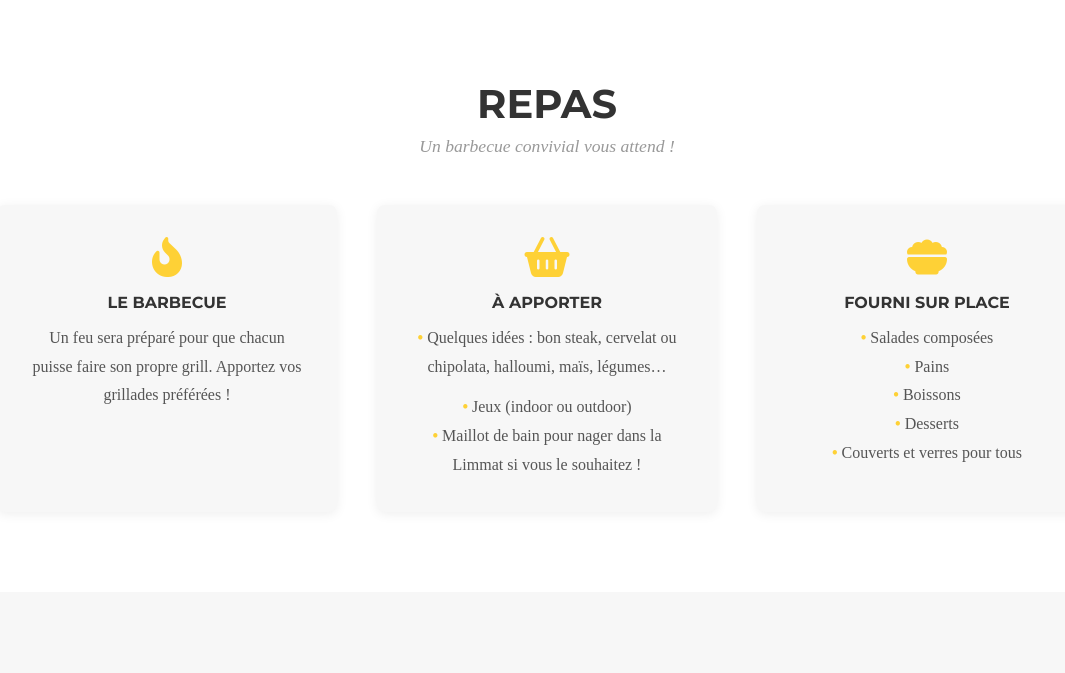
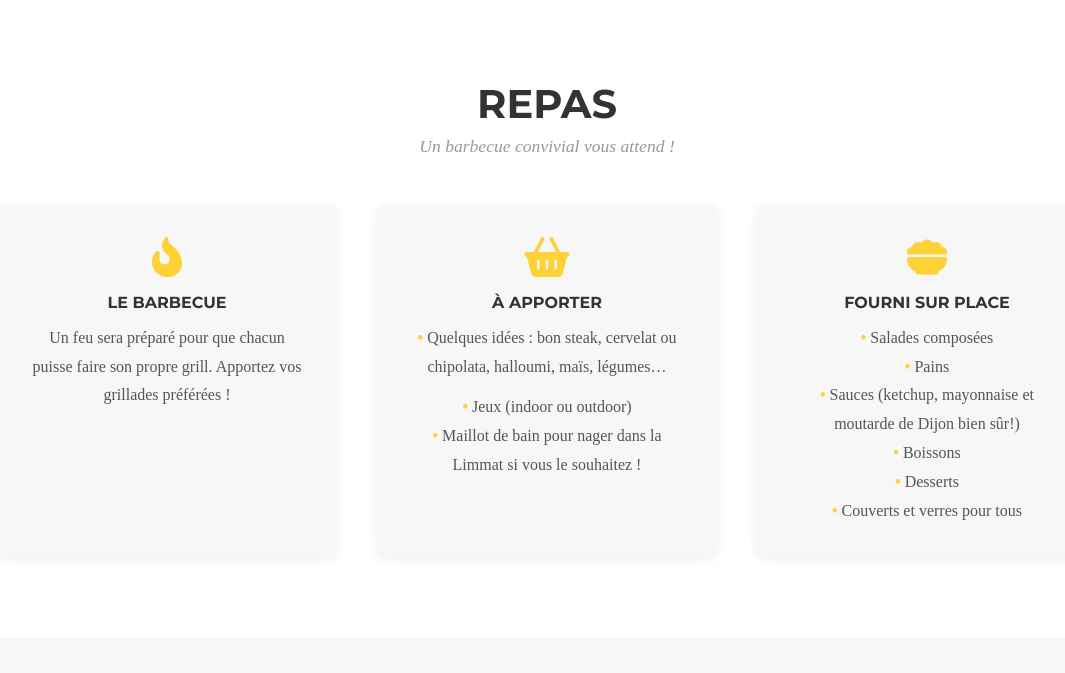
Before and after one commit to elise-hub/webpage_jules_welcome_party, a Flask app: page / in a window 1280 px wide. Shown: the part 1391-2064 px from the top of the page, without its empty margins (93-1158 px from the left). Run offline with Flask 3, Linux system fonts and the light colour scheme; some web fonts are replaced.

Commit message:
add that sauces will be provided too

```diff
--- a/index.html
+++ b/index.html
@@ -418,6 +418,7 @@
                     <ul>
                         <li><span class="fr">Salades composées</span><span class="de">Eine Auswahl an Salaten</span><span class="en">A variety of salads</span></li>
                         <li><span class="fr">Pains</span><span class="de">Brot</span><span class="en">Bread</span></li>
+                        <li><span class="fr">Sauces (ketchup, mayonnaise et moutarde de Dijon bien sûr!)</span><span class="de">Verschiedene Saucen (ketchup, mayonnaise und moutarde de Dijon bien sûr!)</span><span class="en">Various sauces (ketchup, mayonnaise and mustard de Dijon of course!)</span></li>
                         <li><span class="fr">Boissons</span><span class="de">Getränke</span><span class="en">Drinks</span></li>
                         <li><span class="fr">Desserts</span><span class="de">Desserts</span><span class="en">Desserts</span></li>
                         <li><span class="fr">Couverts et verres pour tous</span><span class="de">Besteck und Gläser für alle</span><span class="en">Forks, knives, and glasses for all guests</span></li>
--- a/templates/index.html
+++ b/templates/index.html
@@ -418,6 +418,7 @@
                     <ul>
                         <li><span class="fr">Salades composées</span><span class="de">Eine Auswahl an Salaten</span><span class="en">A variety of salads</span></li>
                         <li><span class="fr">Pains</span><span class="de">Brot</span><span class="en">Bread</span></li>
+                        <li><span class="fr">Sauces (ketchup, mayonnaise et moutarde de Dijon bien sûr!)</span><span class="de">Verschiedene Saucen (ketchup, mayonnaise und moutarde de Dijon bien sûr!)</span><span class="en">Various sauces (ketchup, mayonnaise and mustard de Dijon of course!)</span></li>
                         <li><span class="fr">Boissons</span><span class="de">Getränke</span><span class="en">Drinks</span></li>
                         <li><span class="fr">Desserts</span><span class="de">Desserts</span><span class="en">Desserts</span></li>
                         <li><span class="fr">Couverts et verres pour tous</span><span class="de">Besteck und Gläser für alle</span><span class="en">Forks, knives, and glasses for all guests</span></li>
```
